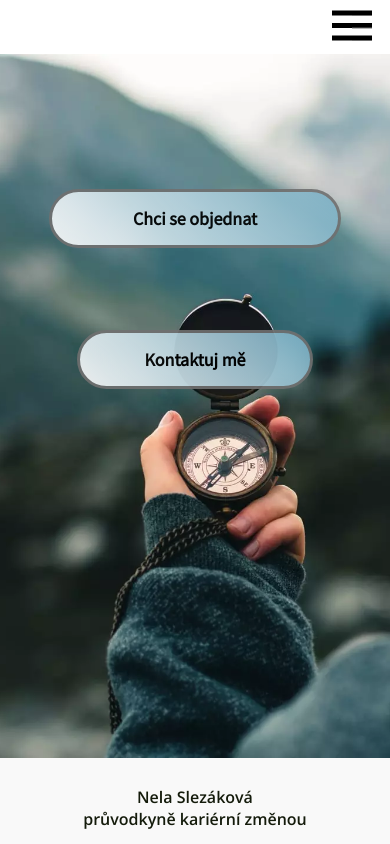
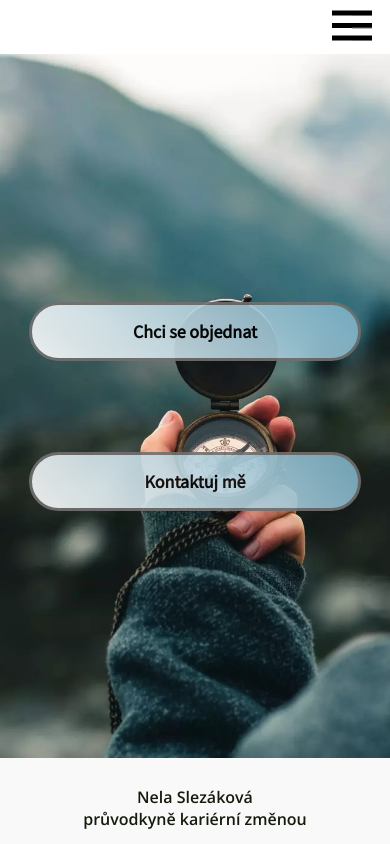
Before and after one commit to NelliaS/personal-webpage, a Next.js app: page /kontakt in a window 390 px wide. Shown: the top 844 px of the page. Built offline with nearby package versions, Linux system fonts and the light colour scheme.

Commit message:
Add responsivness - contact page

```diff
--- a/src/pages/kontakt.tsx
+++ b/src/pages/kontakt.tsx
@@ -15,7 +15,7 @@ const Contact: NextPage = () => {
         <div className={styles.button_wrapper}>
           <Button value="Chci se objednat" type='primary' />
           <Link href="/kontaktni-formular">
-            <a><Button value="Kontaktuj mě" type='primary' /></a>
+            <a><Button value="Kontaktuj mě" type='primary' extraClasses='w-100' /></a>
           </Link>
         </div>
         </div>
--- a/src/styles/Contact.module.css
+++ b/src/styles/Contact.module.css
@@ -3,9 +3,21 @@
   min-height: calc(100vh - 140px);
   position: relative;
   background-image: url("../../public/images/contact_bg.webp");
-  background-position: 50% 50%;
+  background-position: 40% 40%;
   background-size: cover;
   font-family: var(--font-family-main);
+}
+
+@media screen and (min-width: 768px) {
+  .contact {
+    background-position: 50% 50%;
+    display: flex;
+    align-items: center;
+  }
+
+  .inner_wrapper h2 {
+    margin-top: -140px;
+  }
 }
 
 .outer_wrapper {
@@ -17,13 +29,9 @@
   justify-content: center;
   align-items: center;
   flex-direction: column;
-  height: 400px;
+  min-height: inherit;
   width: 100%;
   text-align: center;
-}
-
-.inner_wrapper h2 {
-  margin-top: 40px;
 }
 
 .form_wrapper {
@@ -145,31 +153,21 @@
 
 @media screen and (min-width: 768px) {
   .inner_wrapper {
+    text-align: left;
+    min-height: 300px;
+    display: flex;
     justify-content: space-around;
-    text-align: left;
   }
 }
 
 .button_wrapper {
   display: flex;
-  height: 200px;
   flex-direction: column;
-  justify-content: space-evenly;
-  width: 75%;
+  justify-content: space-around;
+  height: 300px;
+  width: 85%;
 }
 
-@media screen and (min-width: 350px) {
-  .button_wrapper {
-    flex-direction: column;
-    justify-content: space-between;
-    width: 75%;
-    margin-top: 70px;
-  }
-  .contact {
-    background-position: 40% 40%;
-    /* background-size: cover; */
-  }
-}
 
 @media screen and (min-width: 768px) {
   .button_wrapper {
--- a/src/styles/globals.css
+++ b/src/styles/globals.css
@@ -185,3 +185,7 @@ button, a {
   width: 1px;
   display: none;
 }
+
+.w-100 {
+  width: 100%;
+}
```
